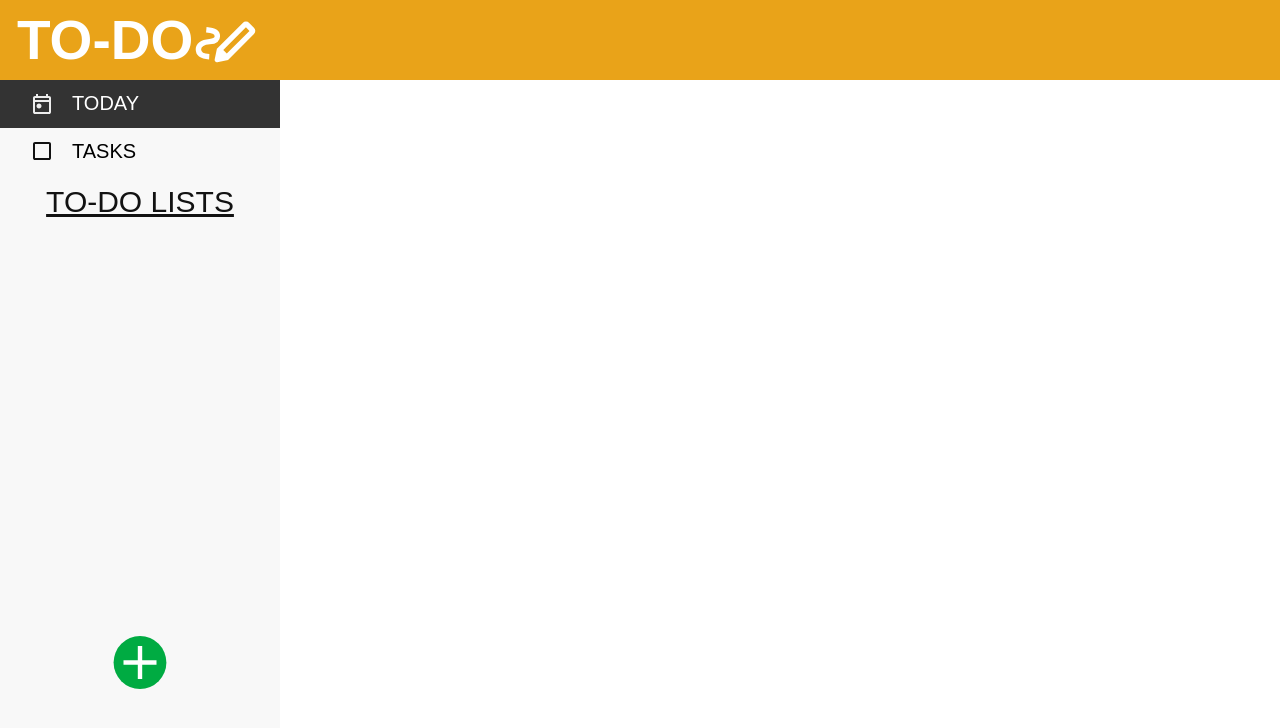
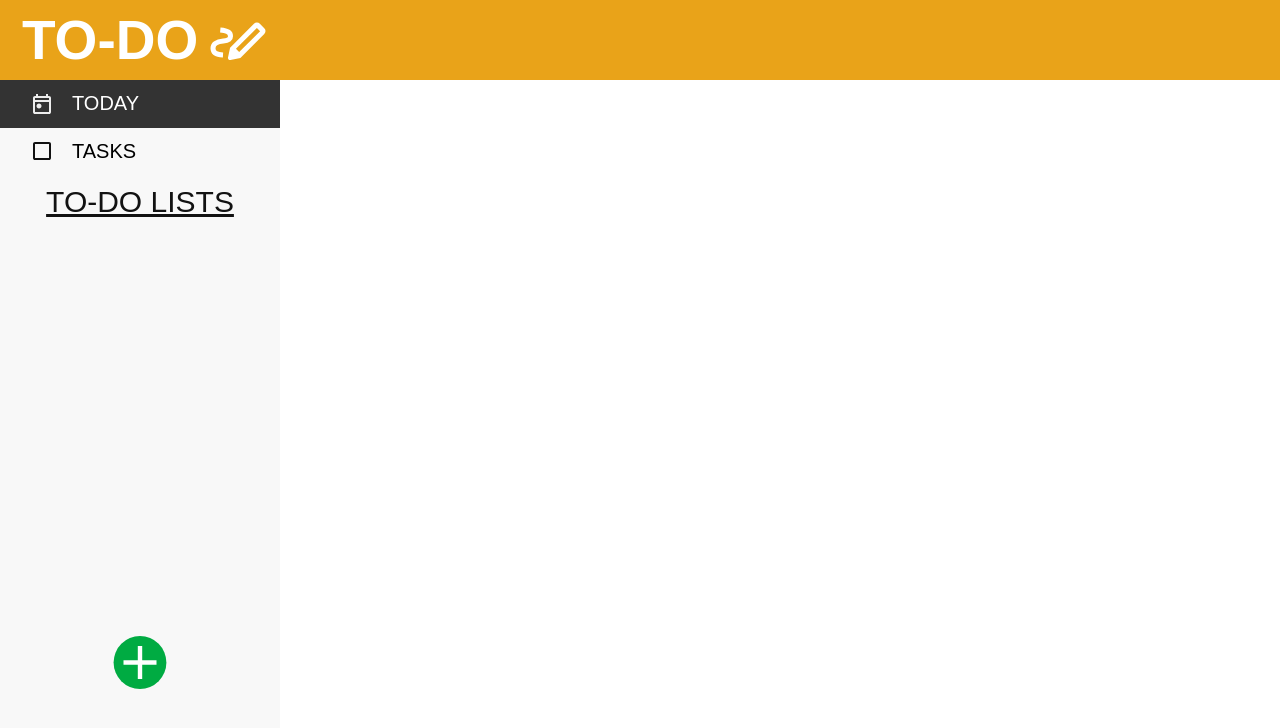
Before and after one commit to benjamin-burton7/todo-app, a plain HTML site: page index.html in a window 1280 px wide. Drawn offline with Linux system fonts and the light colour scheme; no server answers; a web font is replaced by a local one.

Commit message:
Update style.css

```diff
--- a/style.css
+++ b/style.css
@@ -49,17 +49,17 @@ header {
   width: 100%;
   height: 80px;
   background-color: var(--yellow);
-  z-index: 10;
+  padding-left: 5px;
 }
+
+#pen-icon {
+  padding-left: 10px;
+}
+
 #header-container {
   display: flex;
   align-items: center;
   height: 100%;
-}
-#pen-icon {
-  width: 65px;
-  height: 65px;
-  color: white;
 }
 
 /* Sidebar */
@@ -168,6 +168,7 @@ header {
   margin-left: 280px;
   box-sizing: border-box;
   padding: 30px;
+  padding-bottom: 0%;
 }
 #task-list-container {
   display: flex;
```
